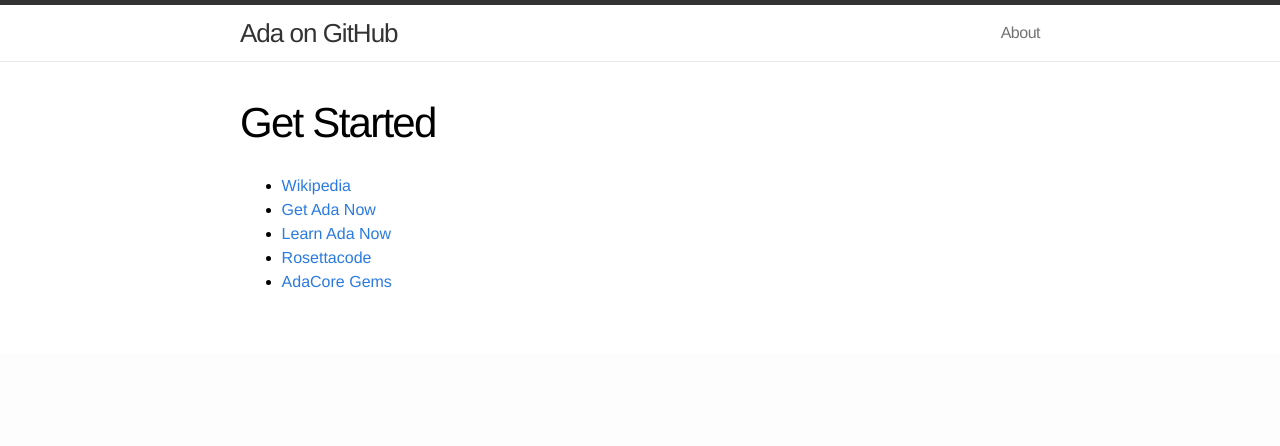
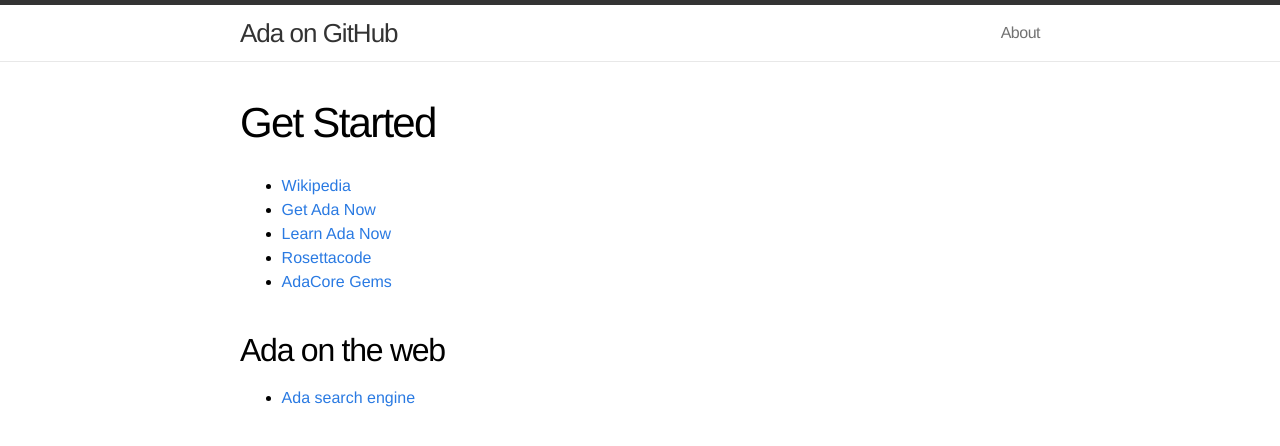
Before and after one commit to quornings/quornings.github.io, a Jekyll site: the page built from getstarted.md, in a window 1280 px wide. Shown: the top 446 px of the page. Built offline with Jekyll 4.4.1, drawn with Linux system fonts in a browser that asks for light colours.

Commit message:
Add Ada search engine.

```diff
--- a/getstarted.md
+++ b/getstarted.md
@@ -9,3 +9,7 @@ permalink: /getstarted/
 - [Learn Ada Now](http://www.learnadanow.com)
 - [Rosettacode](https://rosettacode.org/wiki/Category:Ada)
 - [AdaCore Gems](https://www.adacore.com/gems)
+
+## Ada on the web
+
+- [Ada search engine](https://www.adaic.org/ada-resources/ada-on-the-web/)
```
